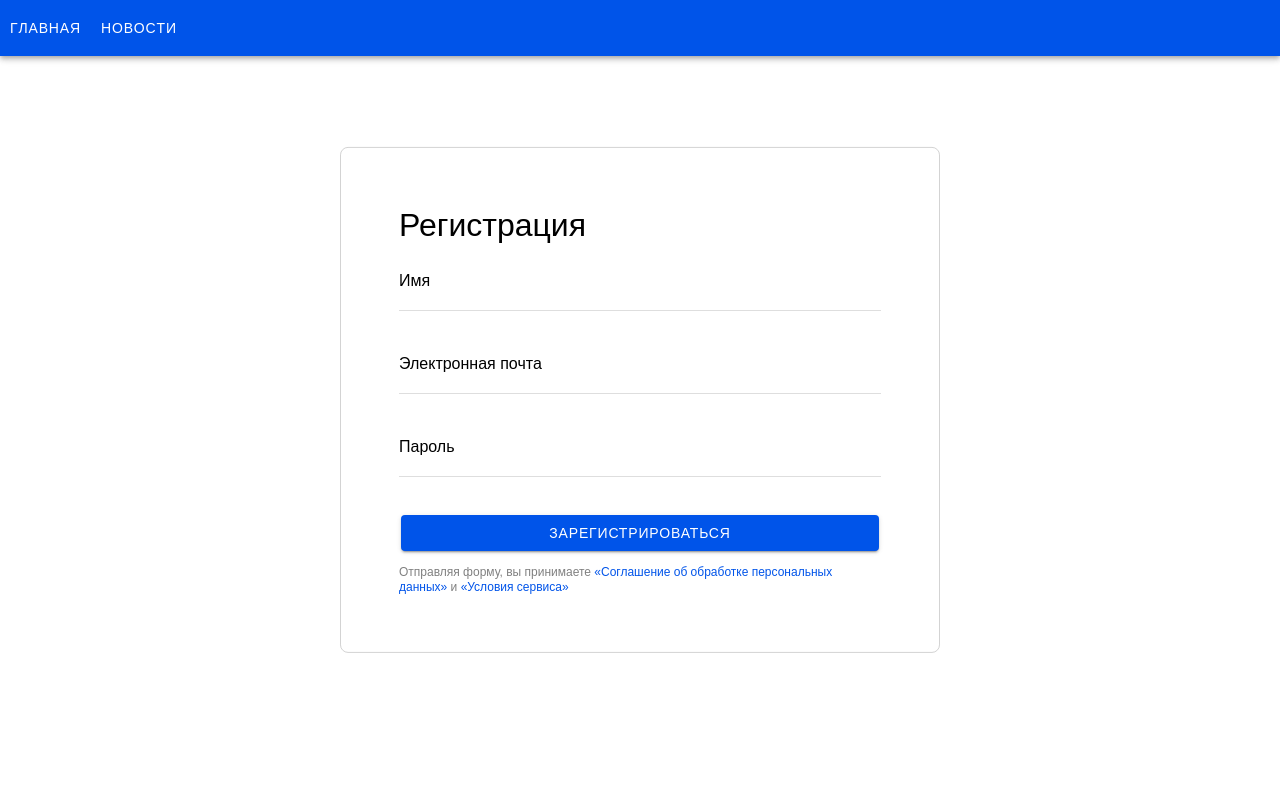
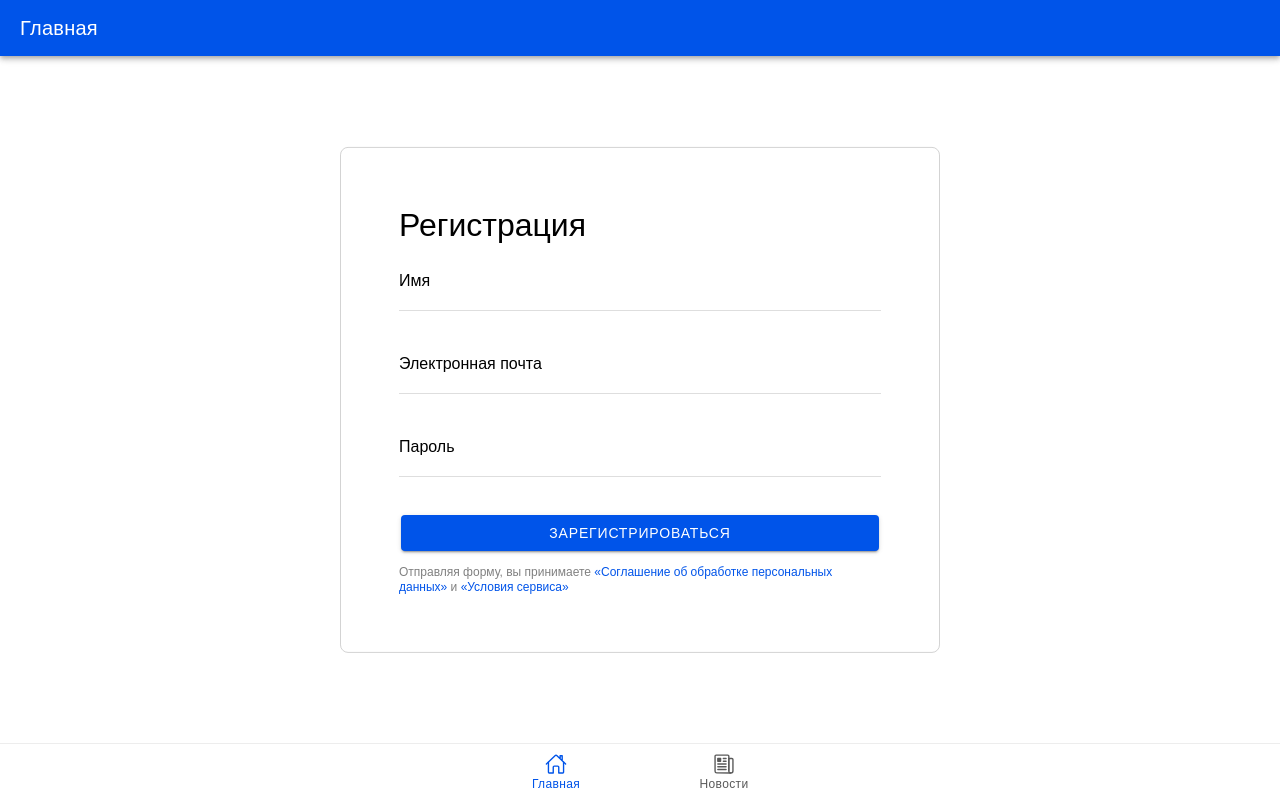
Before and after one commit to panovacoding/ionic-template, a React (Vite) app: page /home in a window 1280 px wide. Built offline with nearby package versions, Linux system fonts and the light colour scheme; no server answers; a web font is replaced by a local one.

Commit message:
feature: lower tabs added, layout fixes

```diff
--- a/src/App.tsx
+++ b/src/App.tsx
@@ -1,5 +1,15 @@
 import { Redirect, Route } from 'react-router-dom';
-import { IonApp, IonRouterOutlet, setupIonicReact } from '@ionic/react';
+import {
+  IonApp,
+  IonRouterOutlet,
+  setupIonicReact,
+  IonTabs,
+  IonTabBar,
+  IonTabButton,
+  IonIcon,
+  IonLabel
+} from '@ionic/react';
+import { homeOutline, newspaperOutline } from 'ionicons/icons';
 import { IonReactRouter } from '@ionic/react-router';
 import { NewsContext } from './config/NewsContext';
 import { NewsProvider } from './config/NewsContext';
@@ -44,6 +54,7 @@ const App: React.FC = () => (
   <NewsProvider>
     <IonApp>
       <IonReactRouter>
+        <IonTabs>
           <IonRouterOutlet>
             <Redirect exact from="/" to="/home" />
             <Route exact path="/home">
@@ -59,6 +70,18 @@ const App: React.FC = () => (
               <NewsDetail />
             </Route>
           </IonRouterOutlet>
+          <IonTabBar slot="bottom">
+            <IonTabButton tab="home" href="/home">
+              <IonIcon icon={homeOutline} />
+              <IonLabel>Главная</IonLabel>
+            </IonTabButton>
+
+            <IonTabButton tab="search" href="/news">
+              <IonIcon icon={newspaperOutline} />
+              <IonLabel>Новости</IonLabel>
+            </IonTabButton>
+          </IonTabBar>
+        </IonTabs>
       </IonReactRouter>
     </IonApp>
   </NewsProvider>
--- a/src/components/Header/Header.tsx
+++ b/src/components/Header/Header.tsx
@@ -1,12 +1,12 @@
-import {IonHeader, IonToolbar, IonButtons, IonButton} from '@ionic/react'
-const Header: React.FC = () => {
+import {IonHeader, IonToolbar, IonTitle, IonButtons, IonButton} from '@ionic/react'
+interface HeaderProps {
+  title: string
+}
+const Header: React.FC<HeaderProps> = ({title}) => {
     return (
       <IonHeader>
         <IonToolbar color="primary">
-          <IonButtons>
-            <IonButton routerLink="/home">Главная</IonButton>
-            <IonButton routerLink="/news">Новости</IonButton>
-          </IonButtons>
+          <IonTitle>{title}</IonTitle>
         </IonToolbar>
       </IonHeader>
     );
--- /dev/null
+++ b/src/components/NewsList/NewsList.css
@@ -0,0 +1,23 @@
+ion-card.custom {
+    box-shadow: none !important;
+    border-radius: 8px;
+    border: 1px solid lightgray;
+    padding: 16px;
+}
+
+ion-card.custom ion-card-header {
+    padding-left: 0;
+    padding-right: 0;
+}
+
+ion-card.custom ion-card-content {
+    padding: 0;
+}
+
+.ion-card-image {
+    height: 232px;
+    width: 100%;
+    object-fit: cover;
+    border-radius: 4px;
+    overflow: hidden;
+}
--- a/src/components/NewsList/NewsList.tsx
+++ b/src/components/NewsList/NewsList.tsx
@@ -10,6 +10,7 @@ import {
 } from '@ionic/react'
 import { NewsItem } from '../../utils/types';
 import { convertDate } from '../../utils/convertDate';
+import './NewsList.css'
 
 interface NewsListProps {
   news: NewsItem[] | null; // Ожидаемый массив новостей
@@ -19,11 +20,12 @@ const NewsList: React.FC<NewsListProps> = ({news}) => {
     return (
         <IonGrid className="grid-news">
         <IonRow>
-            {news?.map((article: NewsItem) => (
-            <IonCol size="12" sizeSm="6" sizeMd="4" className="flex">
+            {news?.map((article: NewsItem, i) => (
+            <IonCol size="12" sizeSm="6" sizeMd="4" className="flex" key={i}>
                 <IonCard
-                routerLink={`/news-detail/${article.title}`}
-                routerDirection="forward"
+                    className="custom"
+                    routerLink={`/news-detail/${article.title}`}
+                    routerDirection="forward"
                 >
                 <img
                     alt={article.title || ''}
--- a/src/pages/Home/Home.tsx
+++ b/src/pages/Home/Home.tsx
@@ -6,7 +6,7 @@ import Header from '../../components/Header/Header';
 const Home: React.FC = () => {
   return (
     <IonPage>
-      <Header />
+      <Header title='Главная'/>
       <IonContent fullscreen>
         <IonHeader collapse="condense">
           <IonToolbar>
--- a/src/pages/News/News.css
+++ b/src/pages/News/News.css
@@ -15,15 +15,9 @@
     padding: 0;
     margin-left: -10px;
     margin-right: -10px;
-    margin-top: 32px;
+    /* margin-top: 32px; */
 }
 
 ion-col.flex {
     display: flex;
 }
-
-.ion-card-image {
-    height: 232px;
-    width: 100%;
-    object-fit: cover;
-}
--- a/src/pages/News/News.tsx
+++ b/src/pages/News/News.tsx
@@ -14,12 +14,12 @@ const News: React.FC = () => {
 
   return (
     <IonPage>
-      <Header />
+      <Header title='Новости' />
       <IonContent>
         <div className="container">
-          <IonText>
+          {/* <IonText>
             <h1>Новости</h1>
-          </IonText>
+          </IonText> */}
           {isLoading ? (
             <IonSpinner />
           ) : (
--- a/src/pages/NewsDetail/NewsDetail.tsx
+++ b/src/pages/NewsDetail/NewsDetail.tsx
@@ -26,7 +26,7 @@ const NewsDetail : React.FC = () => {
 
     return (
       <IonPage>
-        <Header />
+        <Header title='Новости'/>
         <IonContent>
             <div className="article-container">
                 {isLoading ? (
```
Lines whose indentation alone changed are shown as unchanged.
